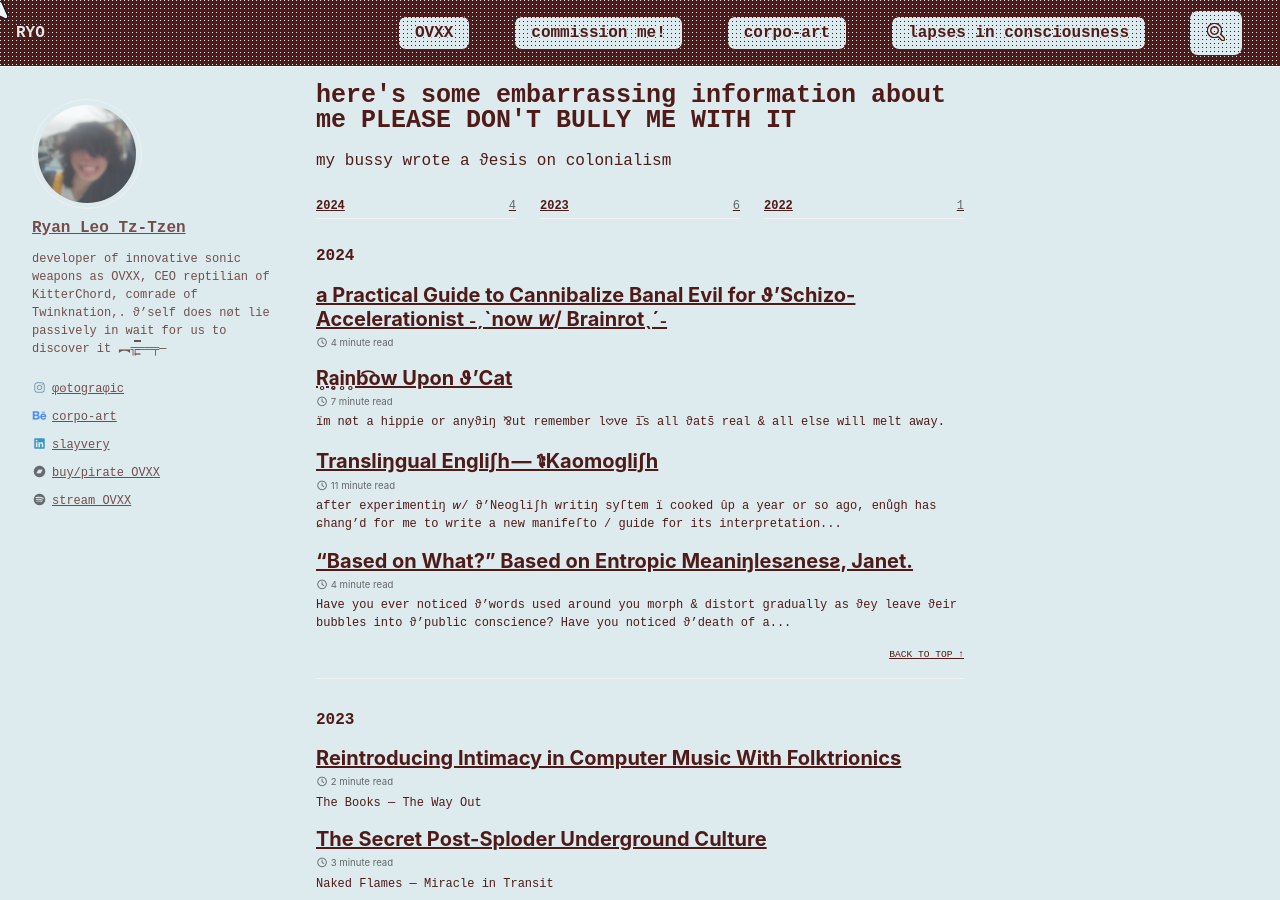
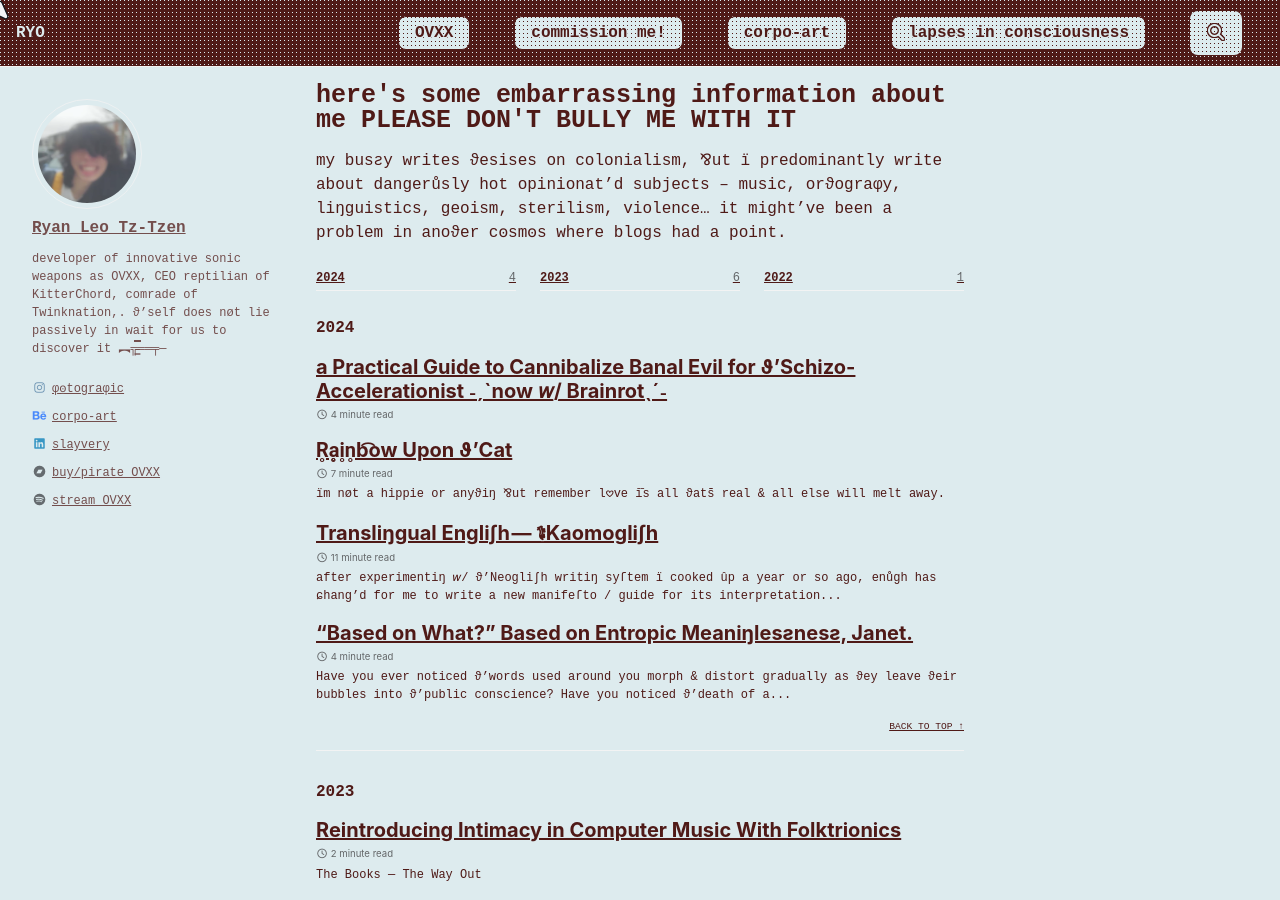
Before and after one commit to cryotato/cryotato.github.io, a Jekyll site: the page built from _pages/blog.md, in a window 1280 px wide and 900 px high. Built offline with Jekyll 4.4.1, drawn with Linux system fonts in a browser that asks for light colours; cached includes are drawn as plain includes.

Commit message:
Update blog.md

```diff
--- a/_pages/blog.md
+++ b/_pages/blog.md
@@ -5,4 +5,4 @@ author_profile: true
 layout: posts
 # entries_layout: grid
 ---
-my bussy wrote a ϑesis on colonialism
+my busƨy writes ϑesises on colonialism, ⅋ut ï predominantly write about dangerůsly hot opinionat'd subjects -- music, orϑograφy, liŋguistics, geoism, sterilism, violence... it might've been a problem in anoϑer cꙩsmꙩs where blogs had a point.
```
